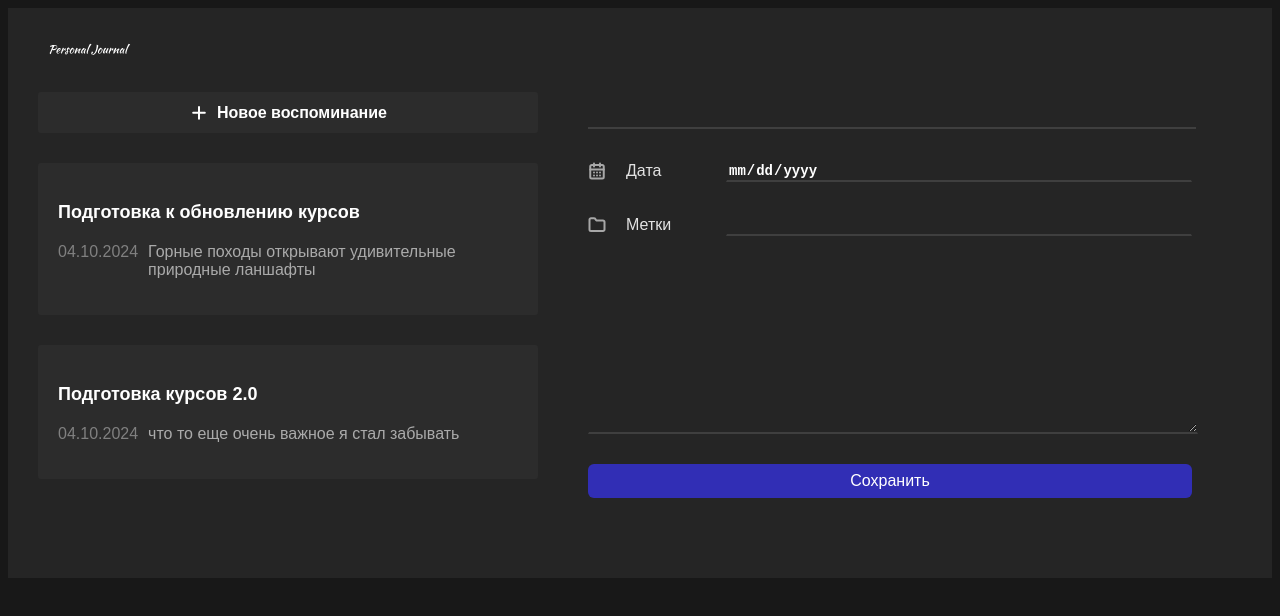
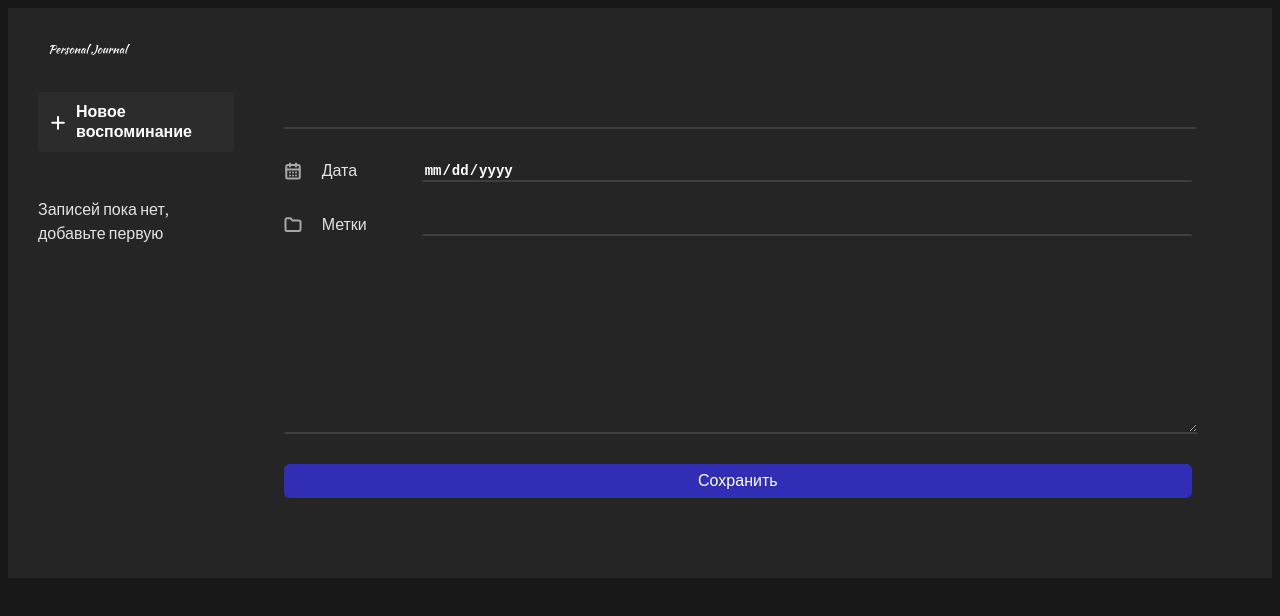
Before and after one commit to DenisNeddy/pur_sc_react_lessons, a React (Vite) app in the folder my-react-app/: page / in a window 1280 px wide. Shown: the top 616 px of the page. Built offline with nearby package versions, Linux system fonts and the light colour scheme.

Commit message:
7.2 useEffect

```diff
--- a/my-react-app/src/App.jsx
+++ b/my-react-app/src/App.jsx
@@ -7,28 +7,39 @@
 import JournalList from './components/JournalList/JournalList.jsx';
 import JournalAddButton from './components/JournalAddButton/JournalAddButton.jsx';
 import JournalForm from './components/JournalForm/JournalForm.jsx';
-import { useState } from 'react';
+import { useEffect, useState } from 'react';
 
 
 
-const INITIAL_DATA = [
-	{   id: 1,
-		title: 'Подготовка к обновлению курсов',
-		text: 'Горные походы открывают удивительные природные ланшафты',
-		date: new Date()
-	},
-	{   id: 2,
-		title: 'Подготовка курсов 2.0',
-		text: 'что то еще очень важное я стал забывать',
-		date: new Date()
-	}
-];
+// const INITIAL_DATA = [
+// 	{   id: 1,
+// 		title: 'Подготовка к обновлению курсов',
+// 		text: 'Горные походы открывают удивительные природные ланшафты',
+// 		date: new Date()
+// 	},
+// 	{   id: 2,
+// 		title: 'Подготовка курсов 2.0',
+// 		text: 'что то еще очень важное я стал забывать',
+// 		date: new Date()
+// 	}
+// ];
 
 console.log('муха');
 
 function App() {
 
-	const [ items, setItems] = useState(INITIAL_DATA);
+	const [ items, setItems] = useState([]);
+	useEffect(() => {
+
+		const data = JSON.parse(localStorage.getItem('data'));
+		if(data) {
+			setItems(data.map(item =>({
+				...item,
+				date: new Date(item.date)
+			})));
+		}
+	}, []);
+
 
 	const addItem = (item) => {
 		setItems(oldItems => [...oldItems, {...item, date: new Date(item.date) , id:oldItems.length > 0 ?  Math.max(...oldItems.map(i => i.id)) + 1 : 1}]);
```
